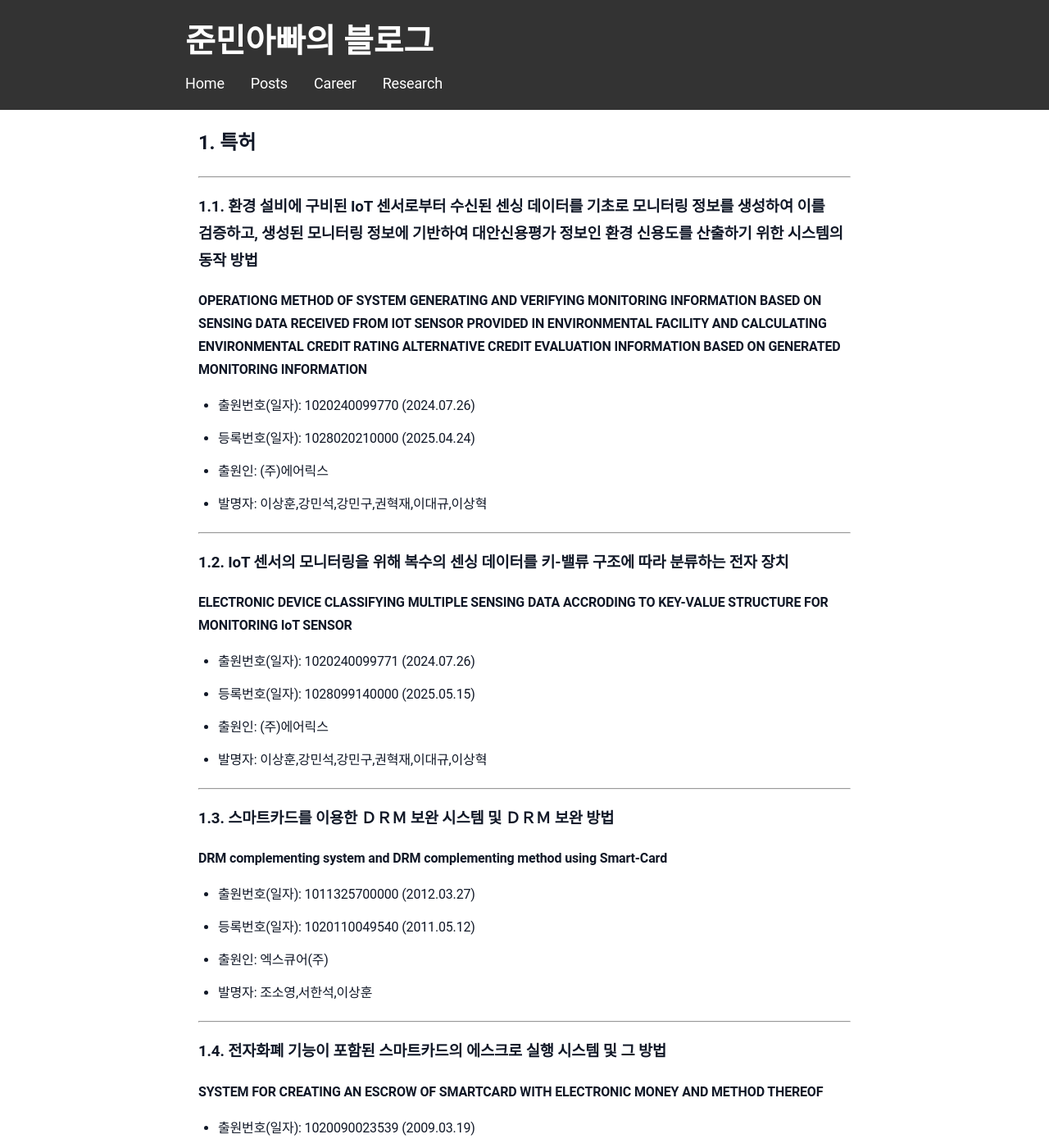
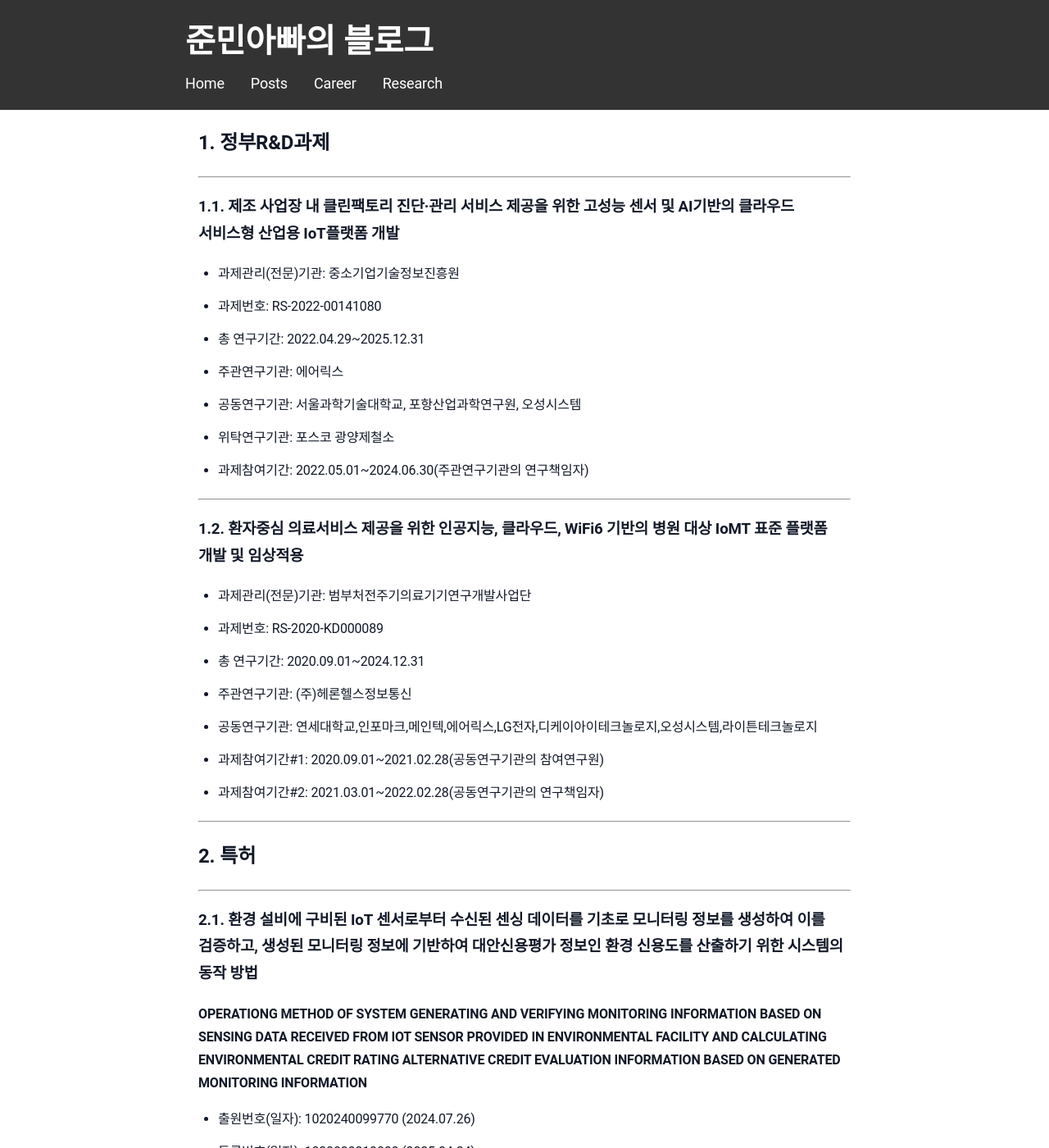
Before and after one commit to sanghoon-lee/sanghoon-lee.github.io, a Jekyll site: the page built from research.md, in a window 1280 px wide and 1400 px high. Shown: the whole window at 82% size. Built offline with Jekyll 4.4.1, drawn with Linux system fonts in a browser that asks for light colours; some of the changed text lies outside the part shown.

Commit message:
research.md 추가

```diff
--- a/research.md
+++ b/research.md
@@ -4,11 +4,39 @@ title: 👤 Research
 permalink: /research/
 ---
 
-## 1. 특허
+## 1. 정부R&D과제
 
 ---
 
-### 1.1. 환경 설비에 구비된 IoT 센서로부터 수신된 센싱 데이터를 기초로 모니터링 정보를 생성하여 이를 검증하고, 생성된 모니터링 정보에 기반하여 대안신용평가 정보인 환경 신용도를 산출하기 위한 시스템의 동작 방법
+### 1.1. 제조 사업장 내 클린팩토리 진단·관리 서비스 제공을 위한 고성능 센서 및 AI기반의 클라우드 서비스형 산업용 IoT플랫폼 개발
+
+* 과제관리(전문)기관: 중소기업기술정보진흥원
+* 과제번호: RS-2022-00141080
+* 총 연구기간: 2022.04.29~2025.12.31
+* 주관연구기관: 에어릭스
+* 공동연구기관: 서울과학기술대학교, 포항산업과학연구원, 오성시스템
+* 위탁연구기관: 포스코 광양제철소
+* 과제참여기간: 2022.05.01~2024.06.30(주관연구기관의 연구책임자)
+
+---
+
+### 1.2. 환자중심 의료서비스 제공을 위한 인공지능, 클라우드, WiFi6 기반의 병원 대상 IoMT 표준 플랫폼 개발 및 임상적용
+
+* 과제관리(전문)기관: 범부처전주기의료기기연구개발사업단
+* 과제번호: RS-2020-KD000089
+* 총 연구기간: 2020.09.01~2024.12.31
+* 주관연구기관: (주)헤론헬스정보통신
+* 공동연구기관: 연세대학교,인포마크,메인텍,에어릭스,LG전자,디케이아이테크놀로지,오성시스템,라이튼테크놀로지
+* 과제참여기간#1: 2020.09.01~2021.02.28(공동연구기관의 참여연구원)
+* 과제참여기간#2: 2021.03.01~2022.02.28(공동연구기관의 연구책임자)
+
+---
+
+## 2. 특허
+
+---
+
+### 2.1. 환경 설비에 구비된 IoT 센서로부터 수신된 센싱 데이터를 기초로 모니터링 정보를 생성하여 이를 검증하고, 생성된 모니터링 정보에 기반하여 대안신용평가 정보인 환경 신용도를 산출하기 위한 시스템의 동작 방법
 
 **OPERATIONG METHOD OF SYSTEM GENERATING AND VERIFYING MONITORING INFORMATION BASED ON SENSING DATA RECEIVED FROM IOT SENSOR PROVIDED IN ENVIRONMENTAL FACILITY AND CALCULATING ENVIRONMENTAL CREDIT RATING ALTERNATIVE CREDIT EVALUATION INFORMATION BASED ON GENERATED MONITORING INFORMATION**
 
@@ -19,7 +47,7 @@ permalink: /research/
 
 ---
 
-### 1.2. IoT 센서의 모니터링을 위해 복수의 센싱 데이터를 키-밸류 구조에 따라 분류하는 전자 장치
+### 2.2. IoT 센서의 모니터링을 위해 복수의 센싱 데이터를 키-밸류 구조에 따라 분류하는 전자 장치
 **ELECTRONIC DEVICE CLASSIFYING MULTIPLE SENSING DATA ACCRODING TO KEY-VALUE STRUCTURE FOR MONITORING IoT SENSOR**
 
 * 출원번호(일자):   1020240099771 (2024.07.26)
@@ -29,7 +57,7 @@ permalink: /research/
 
 ---
 
-### 1.3. 스마트카드를 이용한 ＤＲＭ 보완 시스템 및 ＤＲＭ 보완 방법
+### 2.3. 스마트카드를 이용한 ＤＲＭ 보완 시스템 및 ＤＲＭ 보완 방법
 
 **DRM complementing system and DRM complementing method using Smart-Card**
 
@@ -40,7 +68,7 @@ permalink: /research/
 
 ---
 
-### 1.4. 전자화폐 기능이 포함된 스마트카드의 에스크로 실행 시스템 및 그 방법
+### 2.4. 전자화폐 기능이 포함된 스마트카드의 에스크로 실행 시스템 및 그 방법
 
 **SYSTEM FOR CREATING AN ESCROW OF SMARTCARD WITH ELECTRONIC MONEY AND METHOD THEREOF**
 
```
Also changed, not shown: other parts of research.md (+2 -2 lines), career.md (+5 -5 lines).
